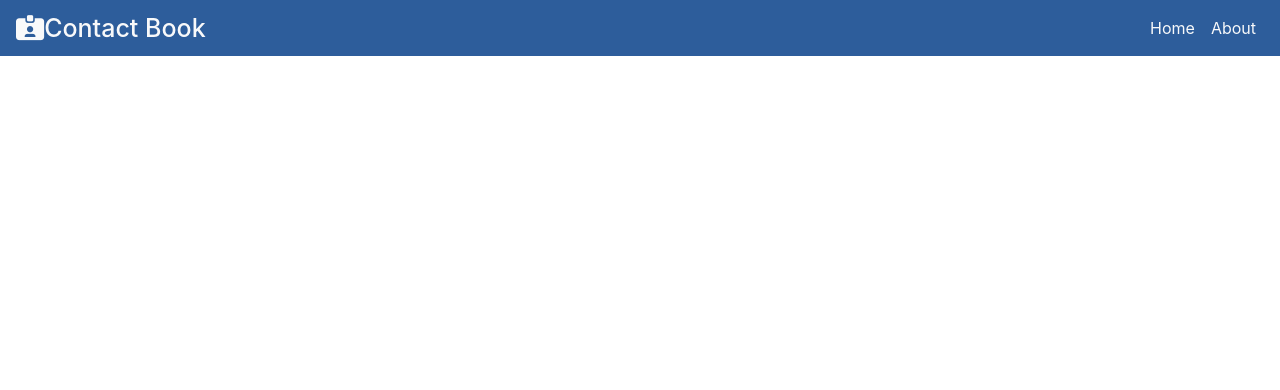
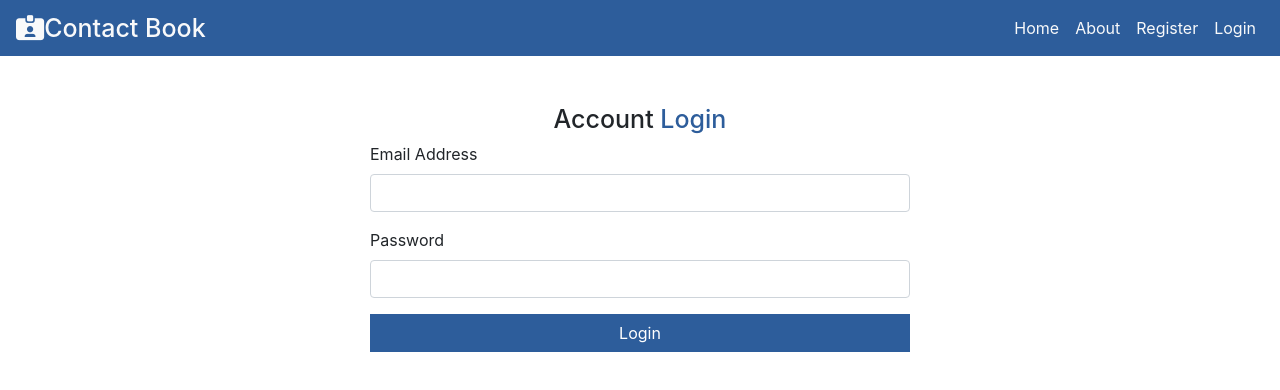
Before and after one commit to YipingNiu/contact-book, a React (Create React App) app in the folder client/: page /login in a window 1280 px wide. Shown: the top 390 px of the page. Built offline with nearby package versions, Linux system fonts and the light colour scheme.

Commit message:
Build login page

```diff
--- a/client/src/App.js
+++ b/client/src/App.js
@@ -6,6 +6,7 @@ import Navbar from "./components/layout/Navbar";
 import Home from "./components/pages/Home";
 import About from "./components/pages/About";
 import Register from "./components/auth/Register";
+import Login from "./components/auth/Login";
 
 import ContactState from "./context/contact/ContactState";
 import AuthState from "./context/auth/AuthState";
@@ -22,6 +23,7 @@ const App = () => {
                 <Route exact path='/' component={Home} />
                 <Route exact path='/about' component={About} />
                 <Route exact path='/register' component={Register} />
+                <Route exact path='/login' component={Login} />
               </Switch>
             </div>
           </Fragment>
--- a/client/src/components/auth/Login.js
+++ b/client/src/components/auth/Login.js
@@ -0,0 +1,56 @@
+import React, { useState } from "react";
+
+const Login = () => {
+  const [user, setUser] = useState({
+    email: "",
+    password: ""
+  });
+
+  const { email, password } = user;
+  const onChange = e => setUser({ ...user, [e.target.name]: e.target.value });
+
+  const onSubmit = e => {
+    e.preventDefault();
+    console.log("Login submit");
+  };
+
+  return (
+    <div className='row'>
+      <div className='col-md-6 mx-auto'>
+        <h1 className='mt-5 text-center'>
+          Account <span className='text-primary'>Login</span>
+        </h1>
+        <form onSubmit={onSubmit}>
+          <div className='form-group'>
+            <label htmlFor='email'>Email Address</label>
+            <input
+              type='email'
+              name='email'
+              value={email}
+              onChange={onChange}
+              className='form-control'
+            ></input>
+          </div>
+          <div className='form-group'>
+            <label htmlFor='password'>Password</label>
+            <input
+              type='password'
+              name='password'
+              value={password}
+              onChange={onChange}
+              className='form-control'
+            ></input>
+          </div>
+
+          <input
+            type='submit'
+            value='Login'
+            className='btn btn-primary btn-block mt-3'
+          ></input>
+        </form>
+      </div>
+    </div>
+  );
+};
+
+export default Login;
--- a/client/src/components/auth/Register.js
+++ b/client/src/components/auth/Register.js
@@ -19,12 +19,12 @@ const Register = () => {
   return (
     <div className='row'>
       <div className='col-md-6 mx-auto'>
-        <h1 className='mt-3'>
+        <h1 className='mt-5 text-center'>
           Account <span className='text-primary'>Register</span>
         </h1>
         <form onSubmit={onSubmit}>
           <div className='form-group'>
-            <label htmlFor='name'>name</label>
+            <label htmlFor='name'>Name</label>
             <input
               type='text'
               name='name'
--- a/client/src/components/layout/Navbar.js
+++ b/client/src/components/layout/Navbar.js
@@ -21,6 +21,16 @@ const Navbar = ({ title, icon }) => {
               About
             </Link>
           </li>
+          <li className='nav-item'>
+            <Link className='nav-link text-light' to='/register'>
+              Register
+            </Link>
+          </li>
+          <li className='nav-item'>
+            <Link className='nav-link text-light' to='/login'>
+              Login
+            </Link>
+          </li>
         </ul>
       </div>
     </div>
```
